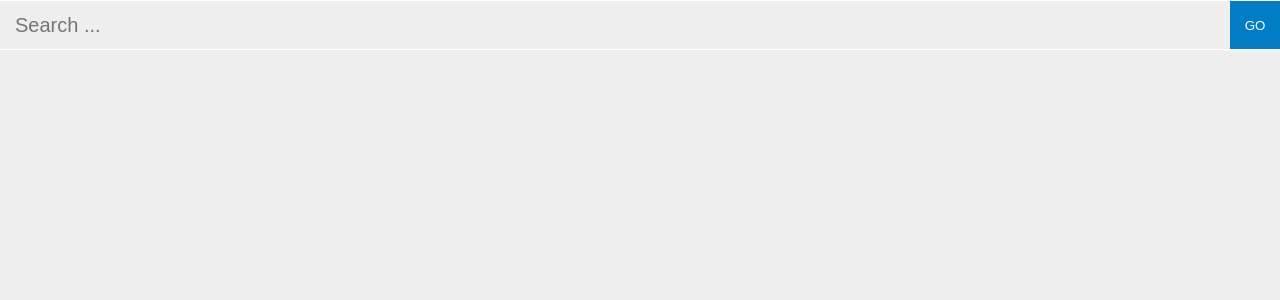
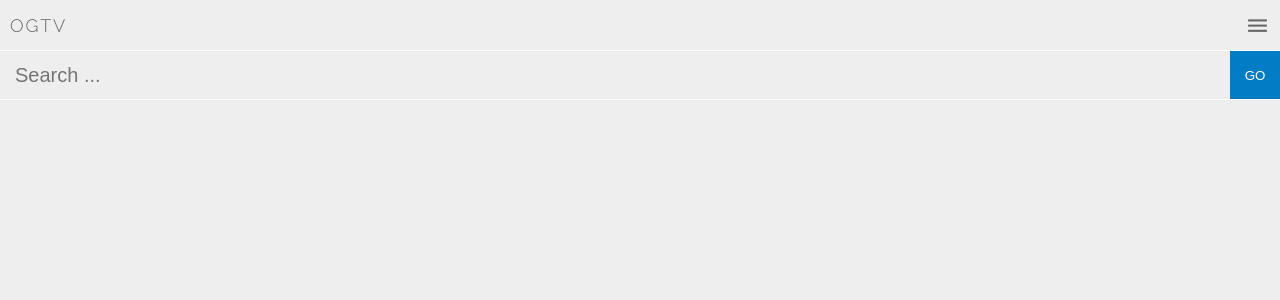
Before and after one commit to emilefleming/shomi, a React (Create React App) app: page / in a window 1280 px wide. Shown: the top 300 px of the page. Built offline with nearby package versions, Linux system fonts and the light colour scheme.

Commit message:
Add basic nav

```diff
--- a/src/App.js
+++ b/src/App.js
@@ -1,12 +1,34 @@
 import React, { Component } from 'react';
 import './App.css';
 
-import SearchShows from './SearchShows/SearchShows.js'
+import SearchShows from './SearchShows/SearchShows.js';
+import Header from './Header/Header.js';
+import Sidebar from './Sidebar/Sidebar.js';
+
 
 class App extends Component {
+  constructor(props) {
+    super(props)
+
+    this.state = {};
+
+    this.toggleSidebar = this.toggleSidebar.bind(this)
+  }
+
+  toggleSidebar() {
+    this.setState({ sideBarIsOpen: !this.state.sideBarIsOpen })
+  }
+
   render() {
+    const { state, toggleSidebar } = this;
     return (
       <div className="App">
+        {
+          this.state.sideBarIsOpen
+          ? <Sidebar toggleSidebar={ toggleSidebar } />
+          : null
+        }
+        <Header toggleSidebar={ toggleSidebar } />
         <SearchShows />
 
       </div>
--- /dev/null
+++ b/src/Header/Header.css
@@ -0,0 +1,15 @@
+nav.Header {
+  display: flex;
+  justify-content: space-between;
+  align-items: center;
+  height: 50px;
+  padding: 0 10px;
+  color: #666;
+}
+
+.Header .logo {
+  font-family: 'Raleway';
+  font-size: 18px;
+  letter-spacing: 2px;
+  font-weight: 100;
+}
--- /dev/null
+++ b/src/Header/Header.js
@@ -0,0 +1,13 @@
+import React from 'react';
+import './Header.css'
+
+import SidebarToggle from '../Sidebar/SidebarToggle'
+
+export default function Header(props) {
+  return (
+    <nav className="Header">
+      <div className="logo">OGTV</div>
+      <SidebarToggle toggleSidebar={props.toggleSidebar} />
+    </nav>
+  )
+}
--- /dev/null
+++ b/src/Sidebar/Sidebar.css
@@ -0,0 +1,23 @@
+div.Sidebar {
+  position: fixed;
+  top: 0;
+  right: 0;
+  bottom: 0;
+  left: 0;
+  z-index: 1;
+}
+
+.Sidebar .background {
+  background-color: rgba(0, 0, 0, .6);
+  width: 100%;
+  height: 100%;
+}
+
+.Sidebar .content {
+  position: absolute;
+  top: 0;
+  right: 0;
+  bottom: 0;
+  width: 80%;
+  background-color: #EEE;
+}
--- /dev/null
+++ b/src/Sidebar/Sidebar.js
@@ -0,0 +1,15 @@
+import React from 'react';
+import './Sidebar.css'
+
+import Header from '../Header/Header'
+
+export default function Sidebar(props) {
+  return (
+    <div className="Sidebar">
+      <div className="background" onClick={ props.toggleSidebar }></div>
+      <div className="content">
+        <Header toggleSidebar={ props.toggleSidebar }/>
+      </div>
+    </div>
+  )
+}
--- /dev/null
+++ b/src/Sidebar/SidebarToggle.css
@@ -0,0 +1,8 @@
+.Header i {
+  font-size: 25px;
+  cursor: pointer;
+}
+
+.Header i:hover {
+  opacity: .5;
+}
--- /dev/null
+++ b/src/Sidebar/SidebarToggle.js
@@ -0,0 +1,8 @@
+import React from 'react';
+import './SidebarToggle.css'
+
+export default function SidebarToggle(props) {
+  return(
+    <i onClick={ props.toggleSidebar } className="mdi mdi-menu" />
+  )
+}
```
